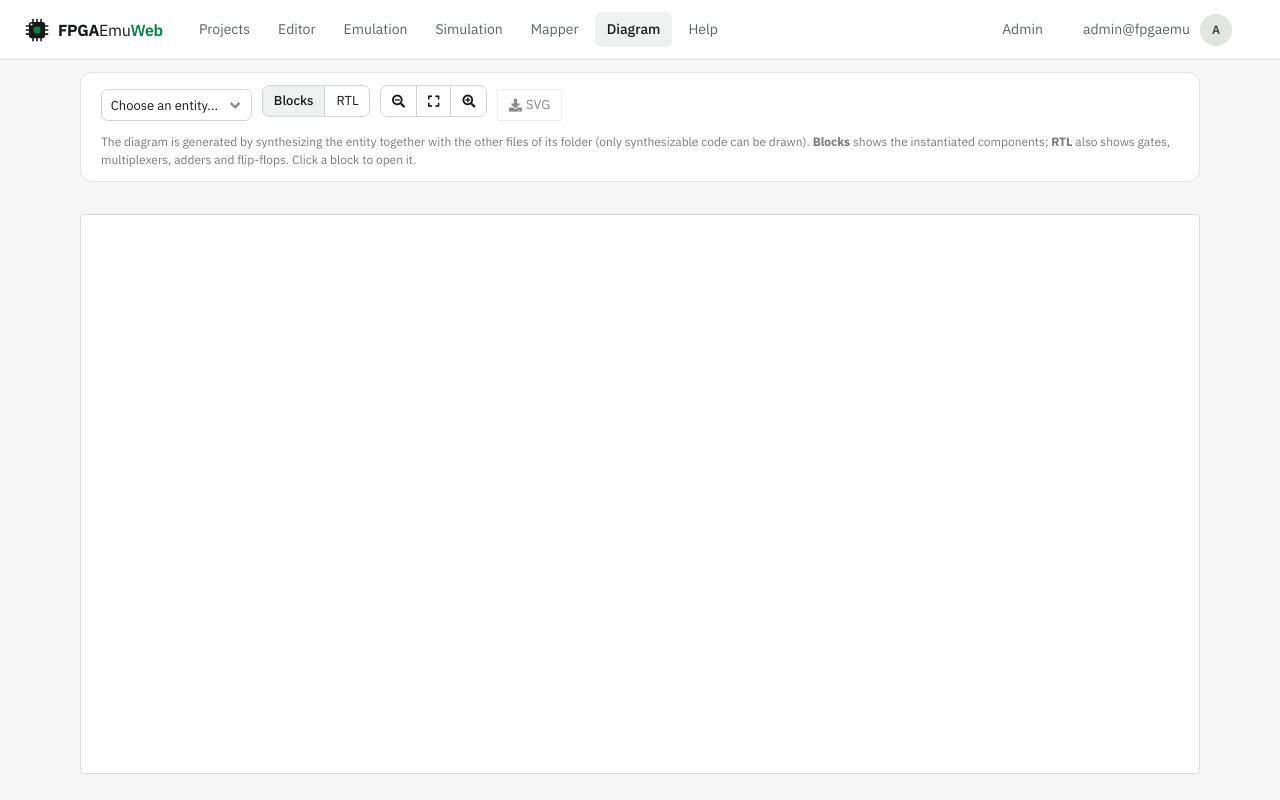
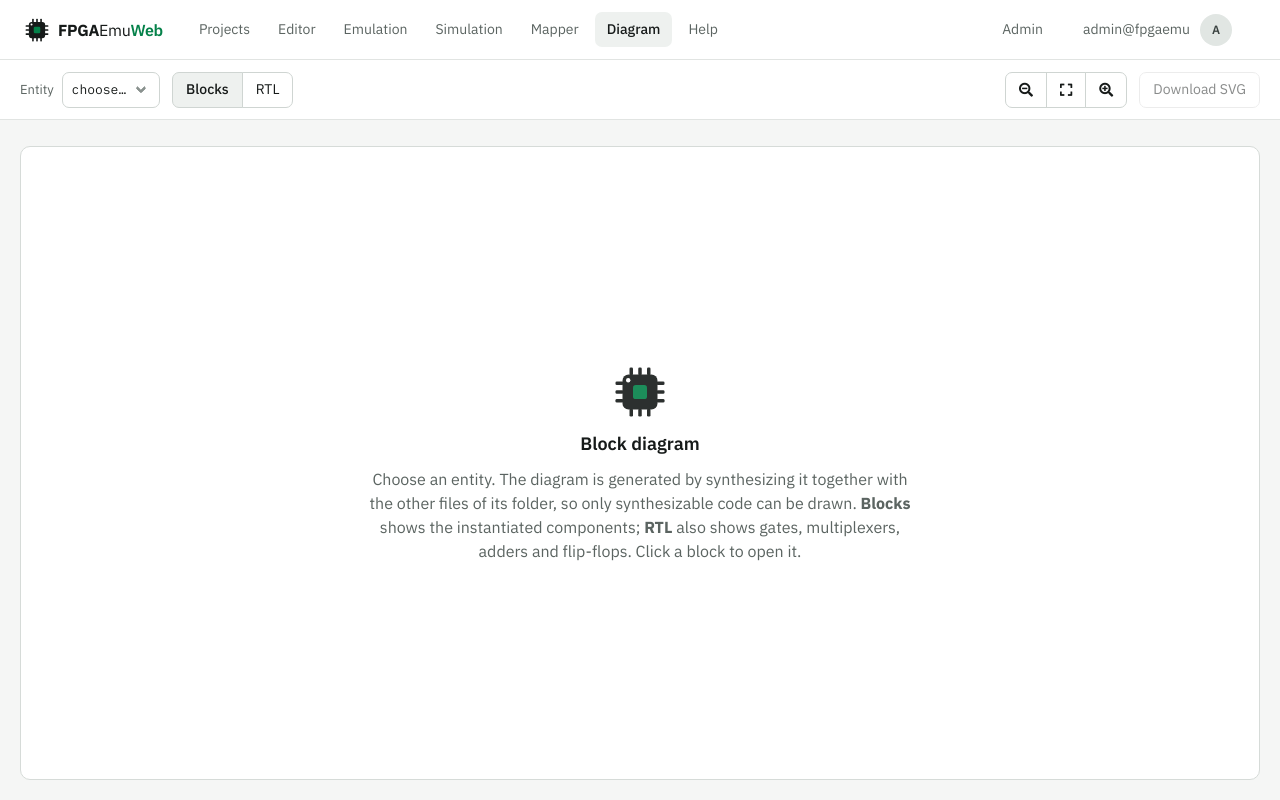
Before and after one commit to eduardobatista/FPGAEmuWeb, a Flask app: page /diagram in a window 1280 px wide. Run offline with Flask 3, Linux system fonts and the light colour scheme; a user stored in the database is signed in; parts of the project's set-up code (start-up, migrations or seed data) failed here and were passed over; some libraries are stand-ins or nearby versions.

Commit message:
Restyle: Diagram (toolbar + full-height canvas), Mapper, Profile and Sign up
Co-Authored-By: Claude Opus 5.5 <noreply@anthropic.com>

```diff
--- a/templates/diagram.html
+++ b/templates/diagram.html
@@ -2,8 +2,11 @@
 
     {% block styles %}
     <style>
-        #diagwrap { overflow: auto; border: 1px solid #dbdbdb; border-radius: 4px; background: #fff;
-                    height: 70vh; padding: 8px; }
+        html, body { overflow: hidden; }
+        .fe-diag-body { flex: 1; padding: 16px 20px 20px; display: flex; flex-direction: column; gap: 10px; min-height: 0; }
+        #diagwrap { flex: 1; min-height: 0; overflow: auto; border: 1px solid #d6dbd8; border-radius: 10px; background: #fff; padding: 12px; }
+        #diagwrap .fe-empty { height: 100%; }
+        #crumbs:empty { display: none; }
         #diagram svg { transform-origin: 0 0; }
         #diagram g.diag-clickable { cursor: pointer; }
         #diagram g.diag-clickable:hover rect, #diagram g.diag-clickable:hover path { stroke: #3273dc; }
@@ -13,13 +16,12 @@
     {% endblock %}
 
     {% block content %}
-    <div class="container mt-3 mx-auto px-4">
-
-        <div class="box py-3">
-            <div class="is-flex is-flex-wrap-wrap is-align-items-center" style="gap: 0.6rem;">
-                <div class="select is-small">
+    <div class="fe-app">
+        <div class="fe-toolbar is-tall">
+            <label class="fe-toolbar-label">Entity
+                <div class="select fe-mono-select">
                     <select id="entitysel">
-                        <option value="">Choose an entity{% if currentproject %} (project {{ currentproject }}){% endif %}...</option>
+                        <option value="">choose…{% if currentproject %} ({{ currentproject }}){% endif %}</option>
                         {% set ns = namespace(lastfile='') %}
                         {% for file, entity in entities %}
                             {% if file != ns.lastfile %}
@@ -32,30 +34,36 @@
                         {% if ns.lastfile %}</optgroup>{% endif %}
                     </select>
                 </div>
-                <div class="buttons has-addons mb-0">
-                    <button class="button is-small is-info is-selected" id="modeblocks" onclick="setMode('blocks');">Blocks</button>
-                    <button class="button is-small" id="modertl" onclick="setMode('rtl');">RTL</button>
-                </div>
-                <div class="buttons has-addons mb-0">
-                    <button class="button is-small" onclick="zoom(1/1.25);" title="Zoom out"><i class="fas fa-search-minus"></i></button>
-                    <button class="button is-small" onclick="zoom(0);" title="Fit"><i class="fas fa-expand"></i></button>
-                    <button class="button is-small" onclick="zoom(1.25);" title="Zoom in"><i class="fas fa-search-plus"></i></button>
-                </div>
-                <button class="button is-small" onclick="downloadSvg();" id="dlbtn" disabled><i class="fas fa-download mr-1"></i>SVG</button>
-                <span id="diagbusy" class="is-size-7" style="display: none;"><i class="fas fa-cog fa-spin"></i> Synthesizing...</span>
+            </label>
+            <div class="buttons has-addons mb-0">
+                <button class="button is-info is-selected mb-0" id="modeblocks" onclick="setMode('blocks');">Blocks</button>
+                <button class="button mb-0" id="modertl" onclick="setMode('rtl');">RTL</button>
             </div>
-            <p class="is-size-7 has-text-grey mt-2">
-                The diagram is generated by synthesizing the entity together with the other files of its folder
-                (only synthesizable code can be drawn). <b>Blocks</b> shows the instantiated components; <b>RTL</b>
-                also shows gates, multiplexers, adders and flip-flops. Click a block to open it.
-            </p>
+            <span class="fe-status" id="diagbusy" style="display: none;"><span class="fe-dot is-busy"></span>synthesizing…</span>
+            <span class="fe-spacer"></span>
+            <div class="buttons has-addons mb-0">
+                <button class="button mb-0" onclick="zoom(1/1.25);" title="Zoom out"><i class="fas fa-search-minus"></i></button>
+                <button class="button mb-0" onclick="zoom(0);" title="Fit"><i class="fas fa-expand"></i></button>
+                <button class="button mb-0" onclick="zoom(1.25);" title="Zoom in"><i class="fas fa-search-plus"></i></button>
+            </div>
+            <button class="button" onclick="downloadSvg();" id="dlbtn" disabled>Download SVG</button>
         </div>
 
-        <nav class="breadcrumb is-small mb-2" aria-label="breadcrumbs"><ul id="crumbs"></ul></nav>
-        <div class="notification is-danger is-light py-2 px-3" id="diagerror" style="display: none;"></div>
-        <div class="notification is-warning is-light py-2 px-3 is-size-7" id="diagwarn" style="display: none;"></div>
-        <div id="diagwrap"><div id="diagram"></div></div>
-
+        <div class="fe-diag-body">
+            <nav class="breadcrumb is-small mb-0" aria-label="breadcrumbs"><ul id="crumbs"></ul></nav>
+            <div class="notification is-danger py-2 px-3 m-0" id="diagerror" style="display: none;"></div>
+            <div class="notification is-warning py-2 px-3 m-0 is-size-7" id="diagwarn" style="display: none;"></div>
+            <div id="diagwrap">
+                <div class="fe-empty" id="diaghint">
+                    <img src="{{ url_for('static', filename='img/logo-mark.svg') }}" alt="">
+                    <strong>Block diagram</strong>
+                    <span style="max-width: 560px;">Choose an entity. The diagram is generated by synthesizing it together with the other files of
+                        its folder, so only synthesizable code can be drawn. <b>Blocks</b> shows the instantiated components;
+                        <b>RTL</b> also shows gates, multiplexers, adders and flip-flops. Click a block to open it.</span>
+                </div>
+                <div id="diagram"></div>
+            </div>
+        </div>
     </div>
     {% endblock %}
 
@@ -82,9 +90,10 @@
         async function loadEntity() {
             const opt = $("#entitysel option:selected");
             if (!opt.val()) return;
+            $("#diaghint").hide();
             showError("");
             $("#diagwarn").hide();
-            $("#diagbusy").show();
+            $("#diagbusy").css("display", "flex");
             $("#diagram").empty();
             $("#dlbtn").prop("disabled", true);
             try {
```
Also changed, not shown: templates/mapper.html (+15 -12 lines), templates/profile.html (+9 -10 lines), templates/signup.html (+43 -63 lines).
